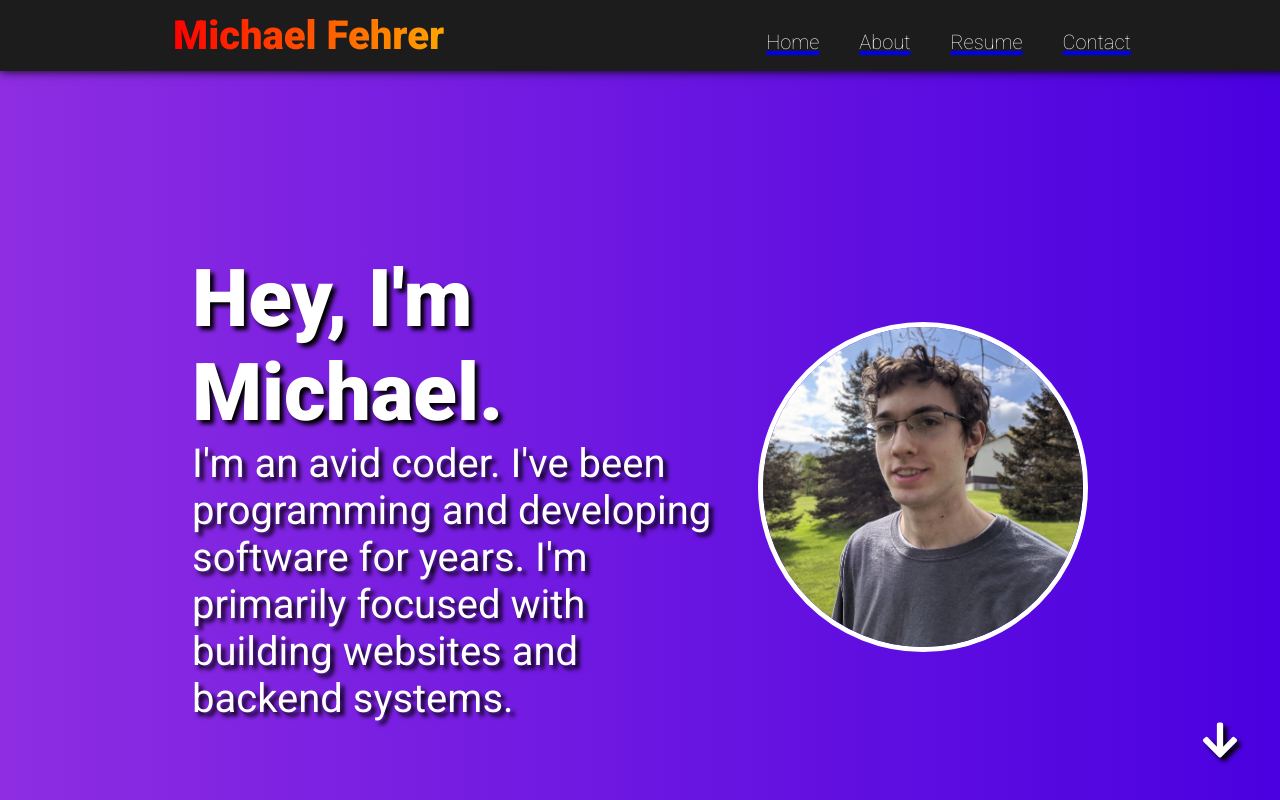
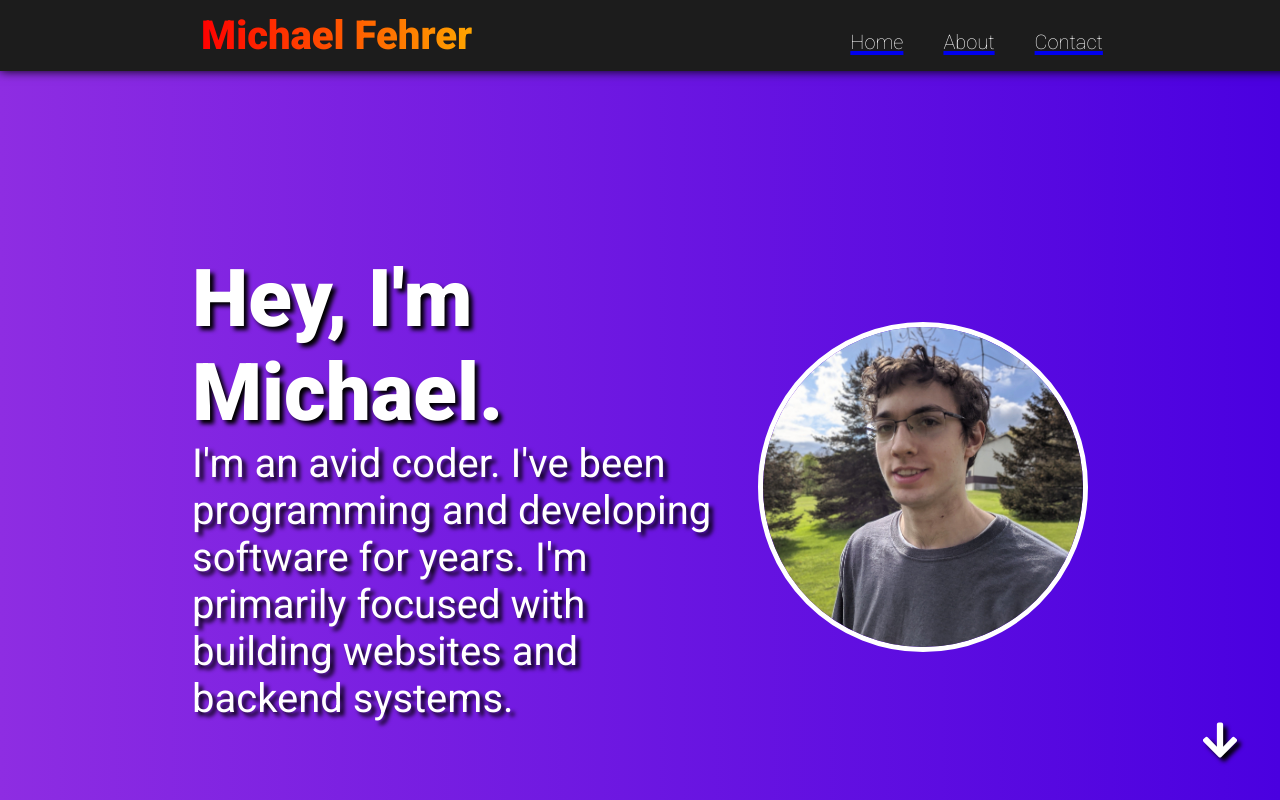
Before and after one commit to mtfehrer/personal-website, a React (Create React App) app: page / in a window 1280 px wide. Shown: the top 800 px of the page. Built offline with nearby package versions, Linux system fonts and the light colour scheme.

Commit message:
remove resume

```diff
--- a/src/components/Header/Header.tsx
+++ b/src/components/Header/Header.tsx
@@ -12,12 +12,6 @@ const Header: React.FC = () => {
                 <Link to="/about">
                     <span className="side-content-text">About</span>
                 </Link>
-                <a
-                    href={process.env.PUBLIC_URL + "/resume.pdf"}
-                    download={"resume.pdf"}
-                >
-                    <span className="side-content-text">Resume</span>
-                </a>
                 <Link to="/contact">
                     <span className="side-content-text">Contact</span>
                 </Link>
```
Also changed, not shown: 1 other file (tests, documents, lock files or other folders).
